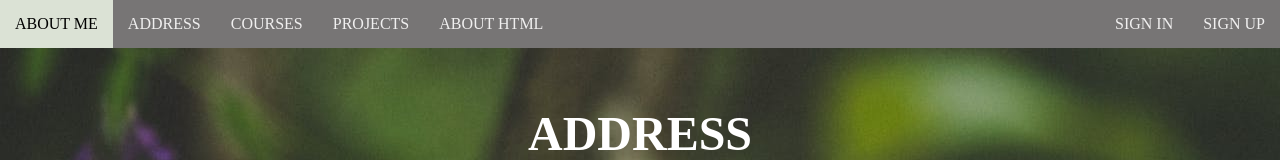
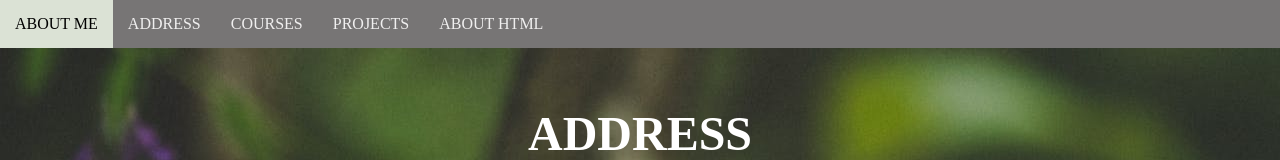
Before and after one commit to Vikashup2109/Personal-Page, a plain HTML site: page address.html in a window 1280 px wide. Shown: the top 160 px of the page. Drawn offline with Linux system fonts and the light colour scheme.

Commit message:
Update address.html

```diff
--- a/address.html
+++ b/address.html
@@ -16,8 +16,6 @@
                 <li><a href="courses.html">Courses</a></li>
                 <li><a href="projects.html">Projects</a></li>
                 <li><a href="about-html.html">About HTML</a></li>
-                <li class="topnav-right"><a href="#">Sign up</a></li>
-                <li class="topnav-right"><a href="#">Sign in</a></li>
                 <li class="dropdown"><a href="javaScript:void(0);"
                     onclick="dropdownMenu()">&#9776</a></li>
             </ul>
```
